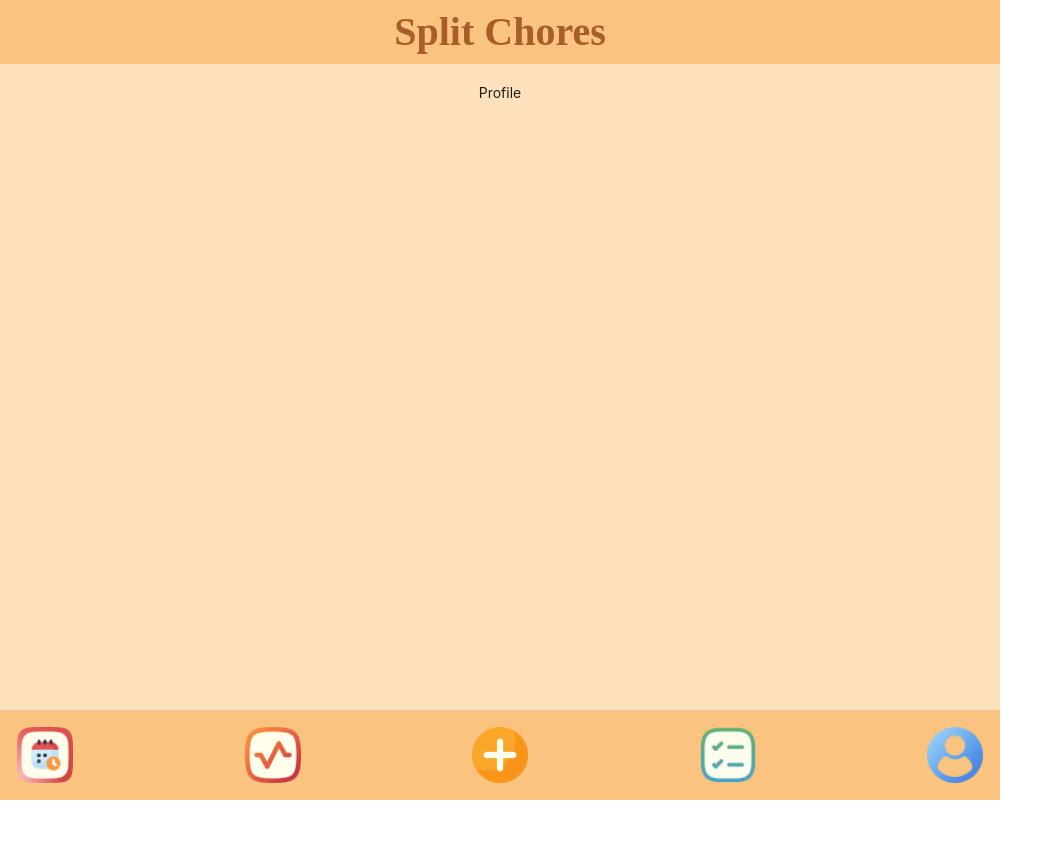
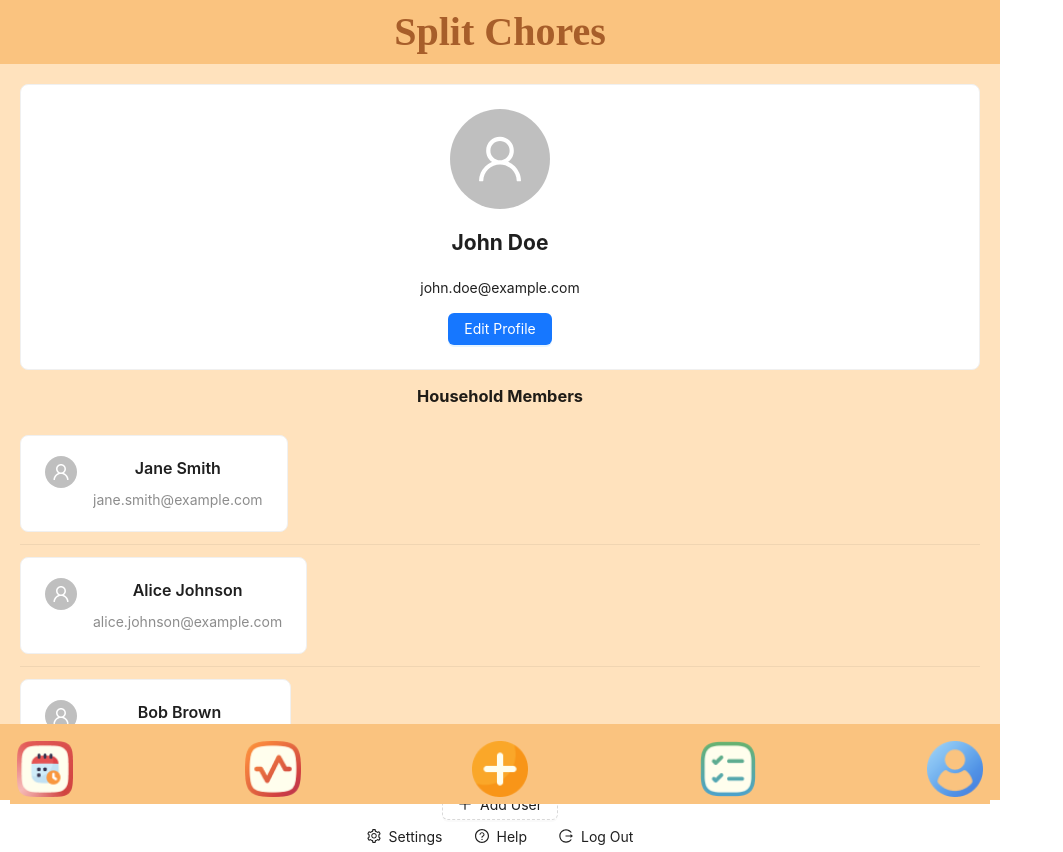
Before and after one commit to MichaelHehman/FECOPY, a React (Create React App) app: page /profile in a window 1280 px wide. Shown: the whole page, without its empty margins (0-1063 px from the left). Before the commit the page ends 800 px from the top, so only its background shows below. Built offline with nearby package versions, Linux system fonts and the light colour scheme; a web font is replaced by a local one.

Commit message:
profile_page_initial

```diff
--- a/src/pages/ProfilePage/Profile.js
+++ b/src/pages/ProfilePage/Profile.js
@@ -1,12 +1,121 @@
-import React from "react";
-import styles from "./Profile.module.css";
+import React, { useState } from 'react';
+import { Card, Avatar, Form, Input, Button, List } from 'antd';
+import { UserOutlined, SettingOutlined, QuestionCircleOutlined, LogoutOutlined, PlusOutlined } from '@ant-design/icons';
+import './Profile.module.css';
 
 const Profile = () => {
+  const [user, setUser] = useState({
+    name: "John Doe",
+    email: "john.doe@example.com",
+  });
+
+  const [householdMembers, setHouseholdMembers] = useState([
+    { name: "Jane Smith", email: "jane.smith@example.com" },
+    { name: "Alice Johnson", email: "alice.johnson@example.com" },
+    { name: "Bob Brown", email: "bob.brown@example.com" }
+  ]);
+
+  const [editing, setEditing] = useState(false);
+
+  const handleFinish = (values) => {
+    setUser(values);
+    setEditing(false);
+  };
+
+  const addHouseholdMember = () => {
+    const newUser = { name: "New User", email: "new.user@example.com" };
+    setHouseholdMembers([...householdMembers, newUser]);
+  };
+
   return (
-    <div className={styles.container}>
-        Profile
+    <div className="profile-container">
+      <Card className="profile-card">
+        <div className="profile-avatar">
+          <Avatar size={100} icon={<UserOutlined />} />
+        </div>
+        <h2 className="profile-name">{user.name}</h2>
+        <p className="profile-email">{user.email}</p>
+
+        {editing ? (
+          <Form
+            name="profileForm"
+            layout="vertical"
+            initialValues={user}
+            onFinish={handleFinish}
+          >
+            <Form.Item
+              label="Name"
+              name="name"
+              rules={[{ required: true, message: 'Please input your name!' }]}
+            >
+              <Input />
+            </Form.Item>
+
+            <Form.Item
+              label="Email"
+              name="email"
+              rules={[{ required: true, type: 'email', message: 'Please input a valid email!' }]}
+            >
+              <Input />
+            </Form.Item>
+
+            <Form.Item className="form-buttons">
+              <Button type="primary" htmlType="submit">
+                Save
+              </Button>
+              <Button
+                onClick={() => setEditing(false)}
+              >
+                Cancel
+              </Button>
+            </Form.Item>
+          </Form>
+        ) : (
+          <Button type="primary" onClick={() => setEditing(true)} className="edit-profile-btn">
+            Edit Profile
+          </Button>
+        )}
+      </Card>
+
+      <div className="household-members">
+        <h3>Household Members</h3>
+        <List
+          dataSource={householdMembers}
+          renderItem={member => (
+            <List.Item className="member-card">
+              <Card>
+                <Card.Meta
+                  avatar={<Avatar icon={<UserOutlined />} />}
+                  title={member.name}
+                  description={member.email}
+                />
+              </Card>
+            </List.Item>
+          )}
+        />
+        <Button
+          type="dashed"
+          icon={<PlusOutlined />}
+          className="add-user-btn"
+          onClick={addHouseholdMember}
+        >
+          Add User
+        </Button>
+      </div>
+
+      <div className="footer-buttons">
+        <Button type="text" icon={<SettingOutlined />}>
+          Settings
+        </Button>
+        <Button type="text" icon={<QuestionCircleOutlined />}>
+          Help
+        </Button>
+        <Button type="text" icon={<LogoutOutlined />} className="logout-btn">
+          Log Out
+        </Button>
+      </div>
     </div>
-  )
+  );
 };
 
 export default Profile;
--- a/src/pages/ProfilePage/Profile.module.css
+++ b/src/pages/ProfilePage/Profile.module.css
@@ -0,0 +1,139 @@
+/* General Container */
+.profile-container {
+  display: flex;
+  flex-direction: column;
+  align-items: center;
+  padding: 20px;
+  width: 100%;
+  max-width: 100vw;
+  box-sizing: border-box;
+  overflow-x: hidden;
+  background-color: #FFE2BD; /* Matches app's main background */
+}
+
+/* Profile Card */
+.profile-card {
+  width: 90%;
+  max-width: 500px;
+  margin-bottom: 20px;
+  text-align: center;
+  background-color: #FAC37F; /* Matches app header/footer color */
+  border-radius: 15px;
+  padding: 20px;
+  box-shadow: 0 4px 8px rgba(0, 0, 0, 0.1);
+  color: #A75E2A; /* Matches header font color */
+}
+
+/* Avatar */
+.profile-avatar {
+  display: flex;
+  justify-content: center;
+  margin-top: 10px;
+}
+
+/* Name and Email */
+.profile-name {
+  font-size: 1.5em;
+  font-weight: bold;
+  margin-top: 10px;
+  color: #A75E2A;
+}
+
+.profile-email {
+  color: gray;
+  font-size: 1em;
+}
+
+/* Form Buttons */
+.form-buttons {
+  text-align: center;
+}
+
+/* Edit Profile Button */
+.edit-profile-btn {
+  display: inline-block;
+  margin: 20px auto 0;
+  background-color: #A75E2A;
+  color: #fff;
+  border: none;
+  border-radius: 10px;
+  padding: 10px 20px;
+}
+
+/* Household Members */
+.household-members {
+  width: 90%;
+  max-width: 500px;
+  margin-top: 20px;
+  background-color: #FAC37F;
+  border-radius: 15px;
+  padding: 15px;
+  color: #A75E2A;
+}
+
+.household-members h3 {
+  margin-bottom: 15px;
+  font-weight: bold;
+}
+
+/* Member Card */
+.member-card {
+  width: 100%;
+  margin-bottom: 10px;
+  background-color: #FFE2BD;
+  border-radius: 10px;
+  padding: 10px;
+  color: #A75E2A;
+}
+
+/* Add User Button */
+.add-user-btn {
+  width: 100%;
+  margin-top: 10px;
+  background-color: #A75E2A;
+  color: #fff;
+  border: none;
+  border-radius: 10px;
+  padding: 10px;
+}
+
+/* Footer Buttons */
+.footer-buttons {
+  width: 90%;
+  max-width: 500px;
+  margin-top: 20px;
+  display: flex;
+  justify-content: space-around;
+}
+
+.footer-buttons button {
+  flex: 1;
+  margin: 0 5px;
+  background-color: #A75E2A;
+  color: #fff;
+  border: none;
+  border-radius: 10px;
+  padding: 10px;
+}
+
+.logout-btn {
+  color: red;
+  background-color: #FFE2BD;
+}
+
+/* Responsive Styling */
+@media (max-width: 430px) {
+  .profile-card,
+  .household-members,
+  .footer-buttons {
+      width: 100%;
+  }
+
+  .profile-name {
+      font-size: 1.25em;
+  }
+
+  .profile-email {
+      font-size: 0.9em;
+  }
+}
```
